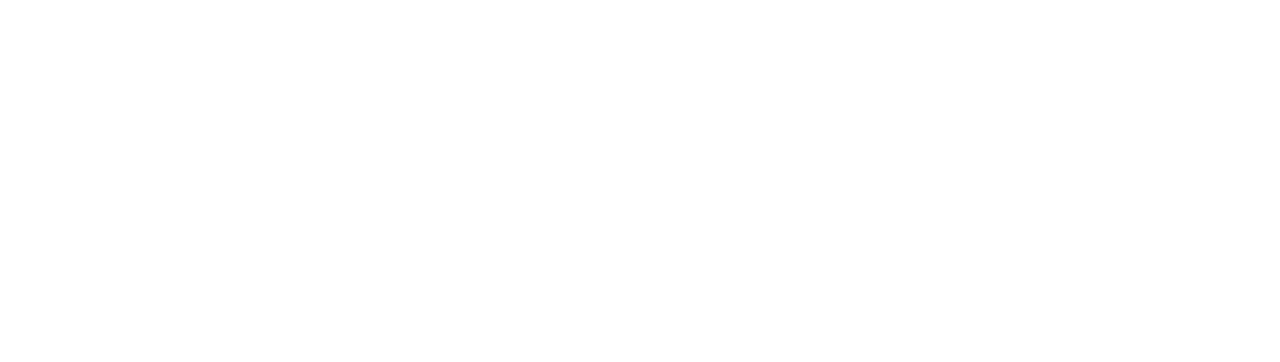
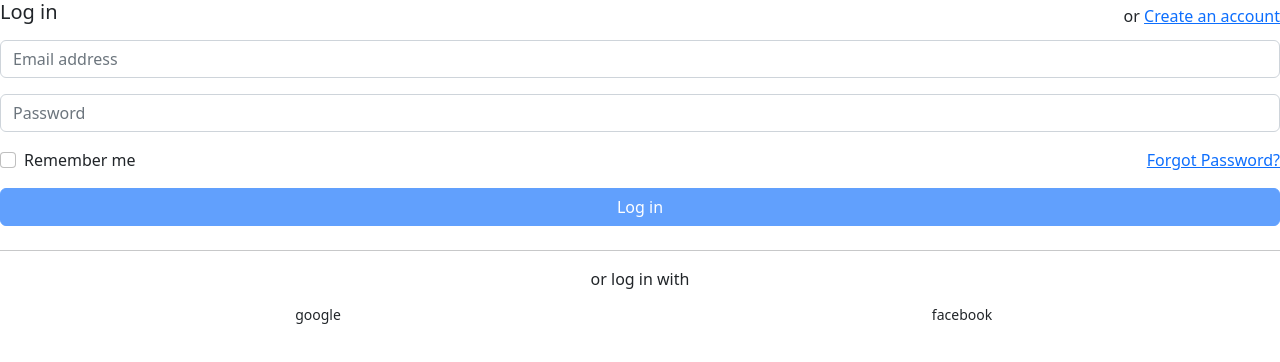
Before and after one commit to dininni8319/search-console-project, a React (Create React App) app in the folder frontend/: page /login in a window 1280 px wide. Before the commit this address had no page. Shown: the top 362 px of the page. Built offline with nearby package versions, Linux system fonts and the light colour scheme.

Commit message:
implementazioni del frontend per il login

```diff
--- a/frontend/package.json
+++ b/frontend/package.json
@@ -3,13 +3,17 @@
   "version": "0.1.0",
   "private": true,
   "dependencies": {
+    "@fortawesome/react-fontawesome": "^0.2.0",
     "@testing-library/jest-dom": "^5.16.5",
     "@testing-library/react": "^13.4.0",
     "@testing-library/user-event": "^13.5.0",
+    "bootstrap": "^5.2.3",
     "react": "^18.2.0",
+    "react-bootstrap": "^2.6.0",
     "react-dom": "^18.2.0",
     "react-router-dom": "^6.4.3",
     "react-scripts": "5.0.1",
+    "react-toastify": "^9.1.1",
     "web-vitals": "^2.1.4"
   },
   "scripts": {
--- /dev/null
+++ b/frontend/src/common/Divider.js
@@ -0,0 +1,17 @@
+import React from 'react';
+import PropTypes from 'prop-types';
+import classNames from 'classnames';
+
+const Divider = ({ className, children }) => (
+  <div className={classNames('w-100 position-relative text-center', className)}>
+    <hr className="text-300" />
+    <div className="divider-content-center">{children}</div>
+  </div>
+);
+
+Divider.propTypes = {
+  className: PropTypes.node,
+  children: PropTypes.node
+};
+
+export default Divider;
--- /dev/null
+++ b/frontend/src/common/Flex.js
@@ -0,0 +1,52 @@
+import React from 'react';
+import classNames from 'classnames';
+import PropTypes from 'prop-types';
+
+const Flex = ({
+  justifyContent,
+  alignItems,
+  alignContent,
+  inline,
+  wrap,
+  className,
+  tag: Tag = 'div',
+  children,
+  breakpoint,
+  direction,
+  ...rest
+}) => {
+  return (
+    <Tag
+      className={classNames(
+        {
+          [`d-${breakpoint ? breakpoint + '-' : ''}flex`]: !inline,
+          [`d-${breakpoint ? breakpoint + '-' : ''}inline-flex`]: inline,
+          [`flex-${direction}`]: direction,
+          [`justify-content-${justifyContent}`]: justifyContent,
+          [`align-items-${alignItems}`]: alignItems,
+          [`align-content-${alignContent}`]: alignContent,
+          [`flex-${wrap}`]: wrap
+        },
+        className
+      )}
+      {...rest}
+    >
+      {children}
+    </Tag>
+  );
+};
+
+Flex.propTypes = {
+  children: PropTypes.node.isRequired,
+  justifyContent: PropTypes.string,
+  inline: PropTypes.bool,
+  alignItems: PropTypes.string,
+  alignContent: PropTypes.string,
+  wrap: PropTypes.string,
+  className: PropTypes.string,
+  tag: PropTypes.string,
+  breakpoint: PropTypes.string,
+  direction: PropTypes.string
+};
+
+export default Flex;
--- /dev/null
+++ b/frontend/src/components/UI/LoginForm/index.js
@@ -0,0 +1,114 @@
+import Divider from '../../../common/Divider';
+import PropTypes from 'prop-types';
+import React, { useState } from 'react';
+import { Button, Col, Form, Row } from 'react-bootstrap';
+import { Link } from 'react-router-dom';
+import { toast } from 'react-toastify';
+import SocialAuthButtons from '../SocialAuthButtons/SocialAuthButtons';
+
+const LoginForm = ({ hasLabel, layout }) => {
+  // State
+  const [formData, setFormData] = useState({
+    email: '',
+    password: '',
+    remember: false
+  });
+
+  // Handler
+  const handleSubmit = e => {
+    e.preventDefault();
+    toast.success(`Logged in as ${formData.email}`, {
+      theme: 'colored'
+    });
+  };
+
+  const handleFieldChange = e => {
+    setFormData({
+      ...formData,
+      [e.target.name]: e.target.value
+    });
+  };
+
+  return (
+    <Form onSubmit={handleSubmit}>
+      <Form.Group className="mb-3">
+        {hasLabel && <Form.Label>Email address</Form.Label>}
+        <Form.Control
+          placeholder={!hasLabel ? 'Email address' : ''}
+          value={formData.email}
+          name="email"
+          onChange={handleFieldChange}
+          type="email"
+        />
+      </Form.Group>
+
+      <Form.Group className="mb-3">
+        {hasLabel && <Form.Label>Password</Form.Label>}
+        <Form.Control
+          placeholder={!hasLabel ? 'Password' : ''}
+          value={formData.password}
+          name="password"
+          onChange={handleFieldChange}
+          type="password"
+        />
+      </Form.Group>
+
+      <Row className="justify-content-between align-items-center">
+        <Col xs="auto">
+          <Form.Check type="checkbox" id="rememberMe" className="mb-0">
+            <Form.Check.Input
+              type="checkbox"
+              name="remember"
+              checked={formData.remember}
+              onChange={e =>
+                setFormData({
+                  ...formData,
+                  remember: e.target.checked
+                })
+              }
+            />
+            <Form.Check.Label className="mb-0 text-700">
+              Remember me
+            </Form.Check.Label>
+          </Form.Check>
+        </Col>
+
+        <Col xs="auto">
+          <Link
+            className="fs--1 mb-0"
+            to={`/authentication/${layout}/forgot-password`}
+          >
+            Forgot Password?
+          </Link>
+        </Col>
+      </Row>
+
+      <Form.Group>
+        <Button
+          type="submit"
+          color="primary"
+          className="mt-3 w-100"
+          disabled={!formData.email || !formData.password}
+        >
+          Log in
+        </Button>
+      </Form.Group>
+
+      <Divider className="mt-4">or log in with</Divider>
+
+      <SocialAuthButtons />
+    </Form>
+  );
+};
+
+LoginForm.propTypes = {
+  layout: PropTypes.string,
+  hasLabel: PropTypes.bool
+};
+
+LoginForm.defaultProps = {
+  layout: 'simple',
+  hasLabel: false
+};
+
+export default LoginForm;
--- /dev/null
+++ b/frontend/src/components/UI/SocialAuthButtons/SocialAuthButtons.js
@@ -0,0 +1,40 @@
+import React from 'react';
+import { Form, Button, Col, Row } from 'react-bootstrap';
+import { FontAwesomeIcon } from '@fortawesome/react-fontawesome';
+
+const SocialAuthButtons = () => (
+  <Form.Group className="mb-0">
+    <Row>
+      <Col sm={6} className="pe-sm-1">
+        <Button
+          variant=""
+          size="sm"
+          className="btn-outline-google-plus mt-2 w-100"
+        >
+          <FontAwesomeIcon
+            icon={['fab', 'google-plus-g']}
+            transform="grow-8"
+            className="me-2"
+          />{' '}
+          google
+        </Button>
+      </Col>
+      <Col sm={6} className="ps-sm-1">
+        <Button
+          variant=""
+          size="sm"
+          className="btn-outline-facebook mt-2 w-100"
+        >
+          <FontAwesomeIcon
+            icon={['fab', 'facebook-square']}
+            transform="grow-8"
+            className="me-2"
+          />{' '}
+          facebook
+        </Button>
+      </Col>
+    </Row>
+  </Form.Group>
+);
+
+export default SocialAuthButtons;
--- /dev/null
+++ b/frontend/src/components/View/Login/index.js
@@ -0,0 +1,18 @@
+import React from 'react';
+import { Link } from 'react-router-dom';
+import Flex from '../../../common/Flex';
+import LoginForm from '../../UI/LoginForm';
+
+const Login = () => (
+  <>
+    <Flex justifyContent="between" alignItems="center" className="mb-2">
+      <h5>Log in</h5>
+      <p className="fs--1 text-600 mb-0">
+        or <Link to="/authentication/simple/register">Create an account</Link>
+      </p>
+    </Flex>
+    <LoginForm />
+  </>
+);
+
+export default Login;
--- a/frontend/src/index.js
+++ b/frontend/src/index.js
@@ -5,6 +5,8 @@
 import App from './App';
 import Home from "./components/View/Home";
 import { BrowserRouter } from "react-router-dom";
+import Login from './components/View/Login';
+import 'bootstrap/dist/css/bootstrap.min.css';
 
 const root = ReactDOM.createRoot(document.getElementById('root'));
 root.render(
@@ -12,6 +14,7 @@
       <Routes>
           <Route path="/" element={<App />}/>
           <Route path="/home" element={<Home />}/>
+          <Route path="/login" element={<Login />}/>
       </Routes>
     </BrowserRouter>
 
```
Also changed, not shown: 2 other files (tests, documents, lock files or other folders).
